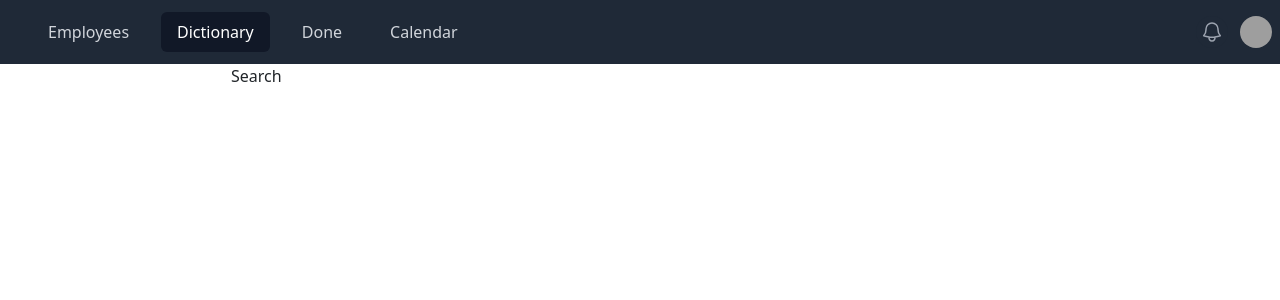
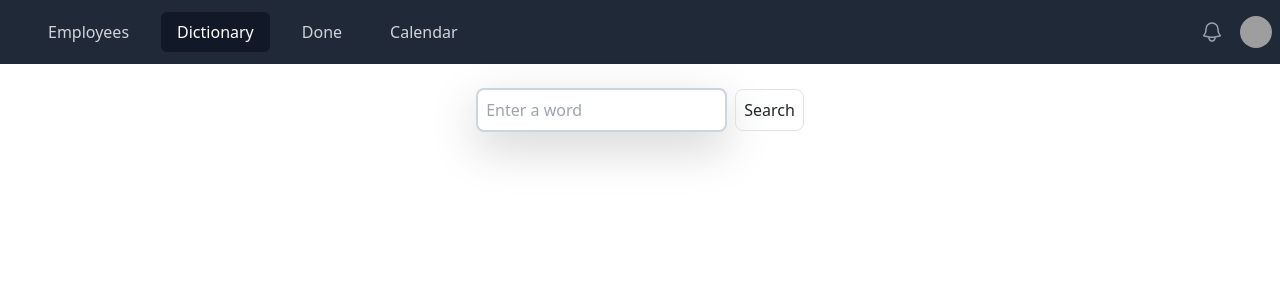
Before and after one commit to nickemma/react-frontend-django, a React (Create React App) app in the folder react-master/: page /dictionary in a window 1280 px wide. Shown: the top 300 px of the page. Built offline with nearby package versions, Linux system fonts and the light colour scheme; grey boxes are pictures that could not be loaded.

Commit message:
add the functionality for search and learned new hooks and routers

```diff
--- a/react-master/src/pages/Definition.js
+++ b/react-master/src/pages/Definition.js
@@ -21,6 +21,9 @@ const Definition = () => {
       .then((data) => {
         setWord(data[0].meanings);
         console.log(data[0].meanings);
+      })
+      .catch((error) => {
+        console.log(error);
       });
   }, []);
 
--- a/react-master/src/pages/Dictionary.js
+++ b/react-master/src/pages/Dictionary.js
@@ -5,23 +5,28 @@ const Dictionary = () => {
   const [word, setWord] = useState('');
   const navigate = useNavigate();
 
-  const handleClick = (e) => {
-    e.preventDefault();
-    navigate('/definition/' + word);
-  };
-
   return (
-    <>
+    <form
+      className="flex items-center justify-center m-6"
+      onSubmit={() => {
+        navigate('/definition/' + word);
+      }}
+    >
       <input
+        className="min-w-0 shrink shadow-lg border-2 border-slate-300 p-2 rounded-lg "
         type="text"
+        placeholder="Enter a word"
         onChange={(e) => {
           setWord(e.target.value);
         }}
       />
-      <button type="button" onClick={handleClick}>
+      <button
+        type="button"
+        className="border border-slate-300 hover:border-indigo-300 p-2 rounded-lg ml-2"
+      >
         Search
       </button>
-    </>
+    </form>
   );
 };
 
```
